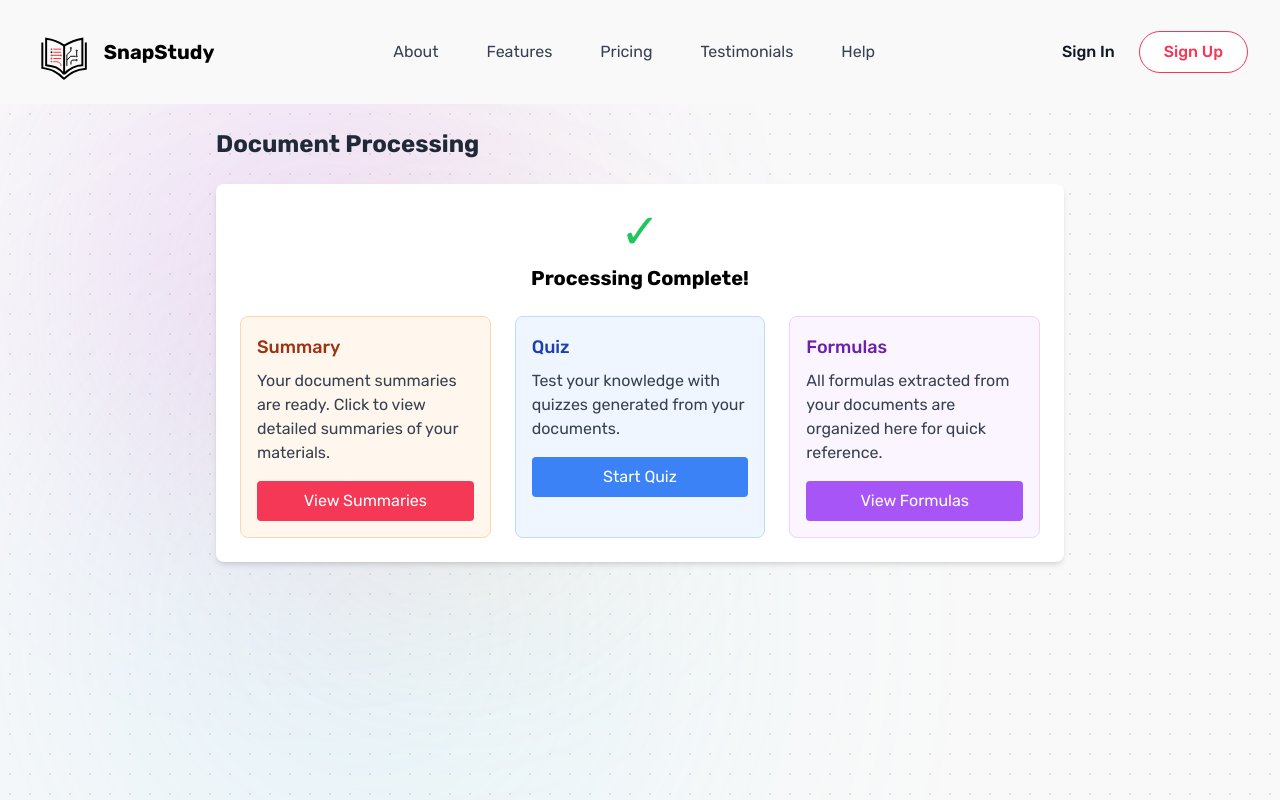
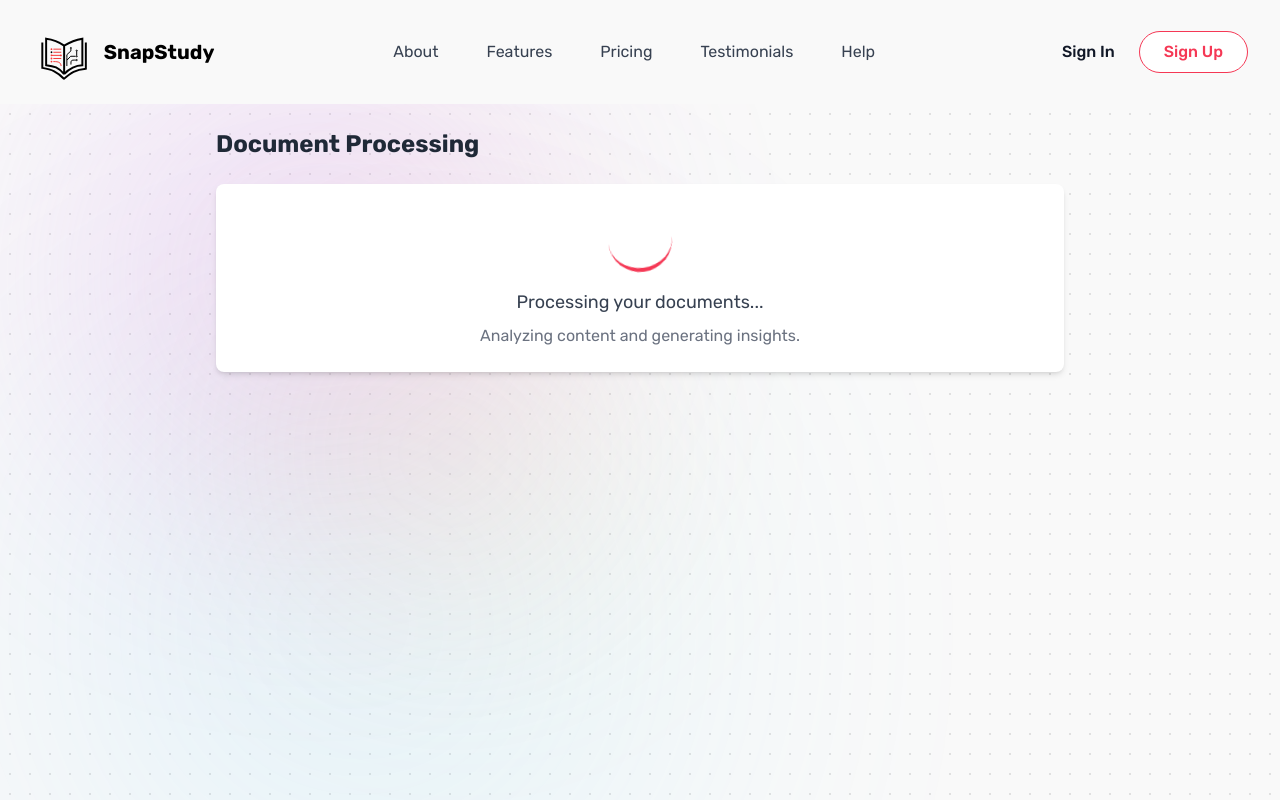
Before and after one commit to Arjav014/SnapStudy, a React (Vite) app in the folder frontend/: page /processing in a window 1280 px wide. Built offline with nearby package versions, Linux system fonts and the light colour scheme.

Commit message:
Added loading states to data incoming

```diff
--- a/frontend/src/components/DocumentsContainer.jsx
+++ b/frontend/src/components/DocumentsContainer.jsx
@@ -8,7 +8,7 @@ const DocumentsContainer = () => {
   const navigate = useNavigate();
   const fileInputRef = useRef(null);
 
-  const { files, addFile, removeFile, setProcessedData } = useFileStore();
+  const { files, addFile, removeFile, setProcessedData, setProcessingStage, clearProcessedData } = useFileStore();
   const [documents, setDocuments] = useState([]);
 
   useEffect(() => {
@@ -78,10 +78,16 @@ const DocumentsContainer = () => {
   };
 
   const handleProcessDocuments = async () => {
+    clearProcessedData();
     navigate("/processing");
+
+    setProcessingStage("reading");
     const extractedText = await getExtractedData(files);
 
     if(extractedText?.combinedText){
+      try {
+        setProcessingStage("processing");
+
         const response = await fetch("http://localhost:3001/api/ai/process",{
           method: "POST",
           headers: {
@@ -98,8 +104,11 @@ const DocumentsContainer = () => {
         const processedResult = await response.json();
 
         setProcessedData(processedResult);
-
+        setProcessingStage("complete");
         console.log(processedResult);
+      } catch (error) {
+        console.error("Error processing documents:", error);
+      }
     }
   };
 
--- a/frontend/src/components/ProcessingContainer.jsx
+++ b/frontend/src/components/ProcessingContainer.jsx
@@ -1,12 +1,21 @@
-import React, { useState } from "react";
+import React, { useEffect, useState } from "react";
 import { useNavigate } from "react-router-dom";
+import useFileStore from "../store/useFileStore";
 
 const ProcessingContainer = () => {
   const navigate = useNavigate();
-  const [files, setFiles] = useState([]);
-  const [isProcessing, setIsProcessing] = useState(false);
+  const { processedData, processingStage } = useFileStore();
+  const [isProcessing, setIsProcessing] = useState(true);
   const [isModalOpen, setIsModalOpen] = useState(false);
   const [isFormulaModalOpen, setIsFormulaModalOpen] = useState(false);
+
+  useEffect(() => {
+    if (processingStage === "complete" || processedData) {
+      setIsProcessing(false);
+    } else {
+      setIsProcessing(true);
+    }
+  }, [processedData, processingStage]);
 
   // Functions to handle opening and closing the summary modal
   const openModal = () => {
@@ -28,13 +37,23 @@ const ProcessingContainer = () => {
 
   return (
     <div className="container mx-auto p-6 max-w-4xl">
-      <h1 className="text-2xl font-bold mb-6 text-gray-800">Document Processing</h1>
+      <h1 className="text-2xl font-bold mb-6 text-gray-800">
+        Document Processing
+      </h1>
 
       {isProcessing ? (
         <div className="bg-white rounded-lg shadow-md p-6 text-center">
-          <div className="animate-spin rounded-full h-16 w-16 border-t-4 border-orange-500 border-solid mx-auto mb-4"></div>
-          <p className="text-lg text-gray-700">Processing your documents...</p>
-          <p className="text-gray-500 mt-2">This may take a few moments.</p>
+          <div className="animate-spin rounded-full h-16 w-16 border-t-4 border-orange-500 border-solid mx-auto mb-4" />
+          <p className="text-lg text-gray-700">
+            {processingStage === "reading"
+              ? "Reading the documents..."
+              : "Processing your documents..."}
+          </p>
+          <p className="text-gray-500 mt-2">
+            {processingStage === "reading"
+              ? "Extracting text from your files."
+              : "Analyzing content and generating insights."}
+          </p>
         </div>
       ) : (
         <div className="bg-white rounded-lg shadow-md p-6">
@@ -46,9 +65,12 @@ const ProcessingContainer = () => {
           <div className="grid grid-cols-1 md:grid-cols-3 gap-6">
             {/* Summary Section */}
             <div className="bg-orange-50 p-4 rounded-lg border border-orange-200">
-              <h3 className="text-lg font-medium mb-2 text-orange-800">Summary</h3>
+              <h3 className="text-lg font-medium mb-2 text-orange-800">
+                Summary
+              </h3>
               <p className="text-gray-700">
-                Your document summaries are ready. Click to view detailed summaries of your materials.
+                Your document summaries are ready. Click to view detailed
+                summaries of your materials.
               </p>
               <button
                 className="mt-4 w-full py-2 bg-orange-500 text-white rounded hover:bg-orange-600 transition"
@@ -71,9 +93,12 @@ const ProcessingContainer = () => {
 
             {/* Formulas Section */}
             <div className="bg-purple-50 p-4 rounded-lg border border-purple-200">
-              <h3 className="text-lg font-medium mb-2 text-purple-800">Formulas</h3>
+              <h3 className="text-lg font-medium mb-2 text-purple-800">
+                Formulas
+              </h3>
               <p className="text-gray-700">
-                All formulas extracted from your documents are organized here for quick reference.
+                All formulas extracted from your documents are organized here
+                for quick reference.
               </p>
               <button
                 className="mt-4 w-full py-2 bg-purple-500 text-white rounded hover:bg-purple-600 transition"
@@ -91,14 +116,16 @@ const ProcessingContainer = () => {
         <div className="fixed inset-0 bg-black bg-opacity-50 flex items-center justify-center z-50">
           <div className="bg-white rounded-lg shadow-xl p-6 max-w-2xl w-full mx-4">
             <div className="mb-4">
-              <h2 className="text-xl font-bold text-gray-800">Combined Document Summary</h2>
+              <h2 className="text-xl font-bold text-gray-800">
+                Combined Document Summary
+              </h2>
             </div>
 
             <div
               className="max-h-96 overflow-y-auto pr-2"
               style={{
-                scrollbarWidth: 'none', /* Firefox */
-                msOverflowStyle: 'none', /* IE 10+ */
+                scrollbarWidth: "none" /* Firefox */,
+                msOverflowStyle: "none" /* IE 10+ */,
               }}
             >
               <style jsx>{`
@@ -113,22 +140,36 @@ const ProcessingContainer = () => {
               <div className="p-4 border border-gray-200 rounded">
                 <h3 className="font-medium text-lg mb-2">Key Points</h3>
                 <p className="text-gray-700 mb-3">
-                  This summary combines insights from all your uploaded documents. It provides an integrated overview of the main themes, concepts, and important information.
+                  This summary combines insights from all your uploaded
+                  documents. It provides an integrated overview of the main
+                  themes, concepts, and important information.
                 </p>
 
                 <h4 className="font-medium text-md mt-4 mb-2">Main Themes</h4>
                 <p className="text-gray-700 mb-3">
-                  The documents collectively address several interconnected topics. The primary focus appears to be on [theme description here], with significant attention to [secondary theme]. Several documents emphasize the importance of [important concept].
+                  The documents collectively address several interconnected
+                  topics. The primary focus appears to be on [theme description
+                  here], with significant attention to [secondary theme].
+                  Several documents emphasize the importance of [important
+                  concept].
                 </p>
 
-                <h4 className="font-medium text-md mt-4 mb-2">Critical Insights</h4>
+                <h4 className="font-medium text-md mt-4 mb-2">
+                  Critical Insights
+                </h4>
                 <p className="text-gray-700 mb-3">
-                  Across all materials, important insights include the relationship between [concept A] and [concept B]. The analysis suggests that [key finding]. Additionally, multiple sources confirm [important fact or conclusion].
+                  Across all materials, important insights include the
+                  relationship between [concept A] and [concept B]. The analysis
+                  suggests that [key finding]. Additionally, multiple sources
+                  confirm [important fact or conclusion].
                 </p>
 
                 <h4 className="font-medium text-md mt-4 mb-2">Applications</h4>
                 <p className="text-gray-700">
-                  These concepts can be applied to [practical application]. The methodologies described are particularly relevant for [specific use case]. Further exploration is recommended in the areas of [recommendation].
+                  These concepts can be applied to [practical application]. The
+                  methodologies described are particularly relevant for
+                  [specific use case]. Further exploration is recommended in the
+                  areas of [recommendation].
                 </p>
               </div>
             </div>
@@ -150,14 +191,16 @@ const ProcessingContainer = () => {
         <div className="fixed inset-0 bg-black bg-opacity-50 flex items-center justify-center z-50">
           <div className="bg-white rounded-lg shadow-xl p-6 max-w-2xl w-full mx-4">
             <div className="mb-4">
-              <h2 className="text-xl font-bold text-gray-800">Extracted Formulas</h2>
+              <h2 className="text-xl font-bold text-gray-800">
+                Extracted Formulas
+              </h2>
             </div>
 
             <div
               className="max-h-96 overflow-y-auto pr-2"
               style={{
-                scrollbarWidth: 'none', /* Firefox */
-                msOverflowStyle: 'none', /* IE 10+ */
+                scrollbarWidth: "none" /* Firefox */,
+                msOverflowStyle: "none" /* IE 10+ */,
               }}
             >
               <style jsx>{`
@@ -172,38 +215,57 @@ const ProcessingContainer = () => {
               <div className="p-4 border border-gray-200 rounded">
                 <h3 className="font-medium text-lg mb-2">Formulas</h3>
                 <p className="text-gray-700 mb-3">
-                  All formulas extracted from your documents are listed below for easy reference.
+                  All formulas extracted from your documents are listed below
+                  for easy reference.
                 </p>
 
-                <h4 className="font-medium text-md mt-4 mb-2">Mechanics Formulas</h4>
+                <h4 className="font-medium text-md mt-4 mb-2">
+                  Mechanics Formulas
+                </h4>
                 <div className="bg-gray-50 p-3 rounded mb-3">
                   <p className="font-medium">Newton's Second Law:</p>
                   <p className="font-mono">F = ma</p>
-                  <p className="text-sm text-gray-600 mt-1">Force equals mass times acceleration</p>
+                  <p className="text-sm text-gray-600 mt-1">
+                    Force equals mass times acceleration
+                  </p>
                 </div>
                 <div className="bg-gray-50 p-3 rounded mb-3">
                   <p className="font-medium">Kinetic Energy:</p>
                   <p className="font-mono">KE = (1/2)mv²</p>
-                  <p className="text-sm text-gray-600 mt-1">Kinetic energy equals half of mass times velocity squared</p>
+                  <p className="text-sm text-gray-600 mt-1">
+                    Kinetic energy equals half of mass times velocity squared
+                  </p>
                 </div>
 
-                <h4 className="font-medium text-md mt-4 mb-2">Thermodynamics Formulas</h4>
+                <h4 className="font-medium text-md mt-4 mb-2">
+                  Thermodynamics Formulas
+                </h4>
                 <div className="bg-gray-50 p-3 rounded mb-3">
                   <p className="font-medium">Ideal Gas Law:</p>
                   <p className="font-mono">PV = nRT</p>
-                  <p className="text-sm text-gray-600 mt-1">Pressure times volume equals number of moles times gas constant times temperature</p>
+                  <p className="text-sm text-gray-600 mt-1">
+                    Pressure times volume equals number of moles times gas
+                    constant times temperature
+                  </p>
                 </div>
                 <div className="bg-gray-50 p-3 rounded mb-3">
                   <p className="font-medium">Entropy Change:</p>
                   <p className="font-mono">ΔS = q/T</p>
-                  <p className="text-sm text-gray-600 mt-1">Change in entropy equals heat transfer divided by temperature</p>
+                  <p className="text-sm text-gray-600 mt-1">
+                    Change in entropy equals heat transfer divided by
+                    temperature
+                  </p>
                 </div>
 
-                <h4 className="font-medium text-md mt-4 mb-2">Electromagnetic Formulas</h4>
+                <h4 className="font-medium text-md mt-4 mb-2">
+                  Electromagnetic Formulas
+                </h4>
                 <div className="bg-gray-50 p-3 rounded">
                   <p className="font-medium">Ohm's Law:</p>
                   <p className="font-mono">V = IR</p>
-                  <p className="text-sm text-gray-600 mt-1">Voltage equals current times resistance</p>
+                  <p className="text-sm text-gray-600 mt-1">
+                    Voltage equals current times resistance
+                  </p>
                 </div>
               </div>
             </div>
--- a/frontend/src/store/useFileStore.js
+++ b/frontend/src/store/useFileStore.js
@@ -6,6 +6,7 @@ const useFileStore = create(
     (set) => ({
       files: [],
       processedData: null,
+      processingStage: null,
 
       addFile: (file) => set((state) => ({ files: [...state.files, file] })),
       removeFile: (id) =>
@@ -16,6 +17,7 @@ const useFileStore = create(
 
       setProcessedData: (data) => set({ processedData: data }),
       clearProcessedData: () => set({ processedData: null }),
+      setProcessingStage: (stage) => set({ processingStage: stage }),
     }),
     {
       name: "snapstudy-files", // key in localStorage
```
Also changed, not shown: 8 other files (tests, documents, lock files or other folders). Lines whose indentation alone changed are shown as unchanged.
